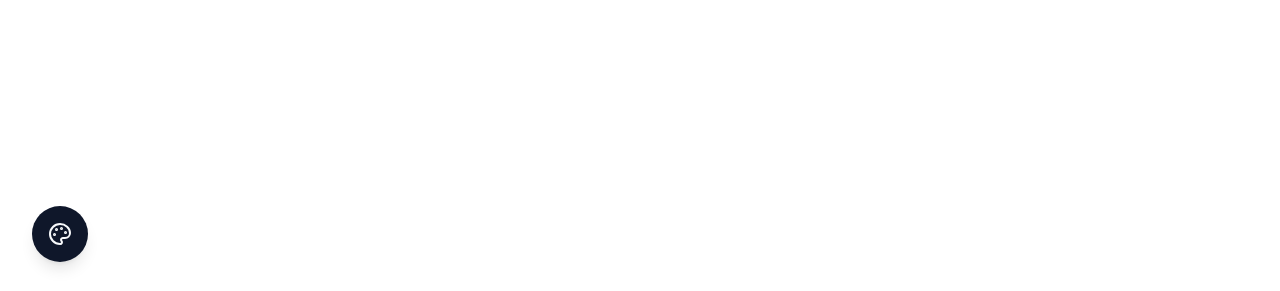
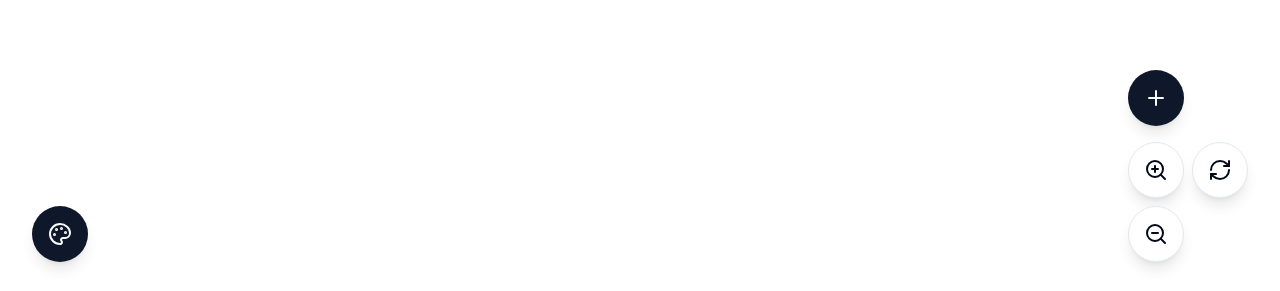
Before and after one commit to shnypav/mood_board, a React (Vite) app: page / in a window 1280 px wide. Shown: the part 506-797 px from the top of the page. Built offline with nearby package versions, Linux system fonts and the light colour scheme.

Commit message:
Move zoom indicator to center bottom and reduce font size

```diff
--- a/src/App.tsx
+++ b/src/App.tsx
@@ -1,5 +1,6 @@
 import { ThemeProvider } from './contexts/ThemeContext';
 import { ImageProvider } from './contexts/ImageContext';
+import { ZoomProvider } from './contexts/ZoomContext';
 import { AppErrorBoundary } from './AppErrorBoundary';
 import { HeaderLayout } from './layouts/HeaderLayout';
 import { MoodBoard } from './components/MoodBoardComponent';
@@ -9,9 +10,11 @@ const App = () => {
         <AppErrorBoundary>
             <ThemeProvider>
                 <ImageProvider>
-                    <HeaderLayout>
-                        <MoodBoard />
-                    </HeaderLayout>
+                    <ZoomProvider>
+                        <HeaderLayout>
+                            <MoodBoard />
+                        </HeaderLayout>
+                    </ZoomProvider>
                 </ImageProvider>
             </ThemeProvider>
         </AppErrorBoundary>
--- a/src/components/MoodBoard/MoodBoard.tsx
+++ b/src/components/MoodBoard/MoodBoard.tsx
@@ -2,8 +2,9 @@ import React, { useState, useRef, useEffect } from 'react';
 import { motion, AnimatePresence } from 'framer-motion';
 import { useTheme } from '../../contexts/ThemeContext';
 import { useImages } from '../../contexts/ImageContext';
+import { useZoom } from '../../contexts/ZoomContext';
 import { Button } from '@/shadcn/components/ui/button';
-import { Plus, RefreshCw } from 'lucide-react';
+import { Plus, RefreshCw, ZoomIn, ZoomOut } from 'lucide-react';
 import { useToast } from "@/shadcn/components/ui/use-toast";
 import { Popover, PopoverContent, PopoverTrigger } from '@/shadcn/components/ui/popover';
 import { AddImageModal } from '../AddImageModalComponent';
@@ -18,8 +19,11 @@ export const MoodBoard: React.FC = () => {
     const [isModalOpen, setIsModalOpen] = useState(false);
     const { backgroundColor, setBackgroundColor } = useTheme();
     const { images, removeImage, updateImagePosition, bringToFront, clearAllImages, isLoading } = useImages();
+    const { zoomLevel, zoomIn, zoomOut } = useZoom();
     const { toast } = useToast();
     const [isClearConfirmOpen, setIsClearConfirmOpen] = useState(false);
+    const [showZoomIndicator, setShowZoomIndicator] = useState(false);
+    const zoomTimerRef = useRef<NodeJS.Timeout | null>(null);
 
     const predefinedColors = ['#FFCDD2', '#C8E6C9', '#BBDEFB', '#FFF9C4', '#D1C4E9'];
 
@@ -50,6 +54,33 @@ export const MoodBoard: React.FC = () => {
         setIsClearConfirmOpen(false);
     };
 
+    // Show zoom indicator when zoom changes
+    const handleZoomChange = (zoomFn: () => void) => {
+        return () => {
+            zoomFn();
+            setShowZoomIndicator(true);
+
+            // Clear any existing timer
+            if (zoomTimerRef.current) {
+                clearTimeout(zoomTimerRef.current);
+            }
+
+            // Set a new timer to hide the indicator after 2 seconds
+            zoomTimerRef.current = setTimeout(() => {
+                setShowZoomIndicator(false);
+            }, 2000);
+        };
+    };
+
+    // Clean up timer on unmount
+    useEffect(() => {
+        return () => {
+            if (zoomTimerRef.current) {
+                clearTimeout(zoomTimerRef.current);
+            }
+        };
+    }, []);
+
     // Add keyboard shortcut handler for Ctrl+N (Command+N on Mac)
     useEffect(() => {
         const handleKeyDown = (event: KeyboardEvent) => {
@@ -68,6 +99,44 @@ export const MoodBoard: React.FC = () => {
         };
     }, []);
 
+    // Add mouse wheel zoom handler
+    useEffect(() => {
+        const handleWheel = (event: WheelEvent) => {
+            // Only zoom if Cmd (Mac) or Ctrl (Windows) key is pressed
+            if (event.metaKey || event.ctrlKey) {
+                event.preventDefault();
+                if (event.deltaY < 0) {
+                    zoomIn();
+                    setShowZoomIndicator(true);
+                } else {
+                    zoomOut();
+                    setShowZoomIndicator(true);
+                }
+
+                // Clear any existing timer
+                if (zoomTimerRef.current) {
+                    clearTimeout(zoomTimerRef.current);
+                }
+
+                // Set a new timer to hide the indicator after 2 seconds
+                zoomTimerRef.current = setTimeout(() => {
+                    setShowZoomIndicator(false);
+                }, 2000);
+            }
+        };
+
+        const boardElement = boardRef.current;
+        if (boardElement) {
+            boardElement.addEventListener('wheel', handleWheel, { passive: false });
+        }
+
+        return () => {
+            if (boardElement) {
+                boardElement.removeEventListener('wheel', handleWheel);
+            }
+        };
+    }, [zoomIn, zoomOut]);
+
     const handlePositionChange = (id: string, position: { x: number, y: number }) => {
         updateImagePosition(id, position);
     };
@@ -78,7 +147,7 @@ export const MoodBoard: React.FC = () => {
 
     return (
         <div
-            className="relative min-h-[600px] p-4"
+            className="relative min-h-[600px] p-4 overflow-hidden"
             style={{ height: '100vh' }}
             ref={boardRef}
         >
@@ -86,11 +155,17 @@ export const MoodBoard: React.FC = () => {
                 {images.length === 0 ? (
                     <EmptyState onAddClick={handleOpenModal} />
                 ) : (
+                    <div className="relative w-full h-full">
                         <motion.div
                             initial={{ opacity: 0 }}
                             animate={{ opacity: 1 }}
                             exit={{ opacity: 0 }}
                             className="relative w-full h-full"
+                            style={{
+                                transform: `scale(${zoomLevel})`,
+                                transformOrigin: 'center center',
+                                transition: 'transform 0.2s ease-out'
+                            }}
                         >
                             <AnimatePresence>
                                 {images.map((image) => (
@@ -106,6 +181,12 @@ export const MoodBoard: React.FC = () => {
                                     />
                                 ))}
                             </AnimatePresence>
+                        </motion.div>
+                    </div>
+                )}
+            </AnimatePresence>
+
+            {/* UI Controls - Outside of the zoom container */}
             <div className="fixed bottom-8 right-8 flex flex-col space-y-4">
                 <Button
                     className="rounded-full h-14 w-14 shadow-lg"
@@ -115,6 +196,28 @@ export const MoodBoard: React.FC = () => {
                 >
                     <Plus className="h-6 w-6" />
                 </Button>
+
+                <div className="flex space-x-2">
+                    <div className="flex flex-col space-y-2">
+                        <Button
+                            className="rounded-full h-14 w-14 shadow-lg"
+                            variant="outline"
+                            size="icon"
+                            onClick={handleZoomChange(zoomIn)}
+                            title="Zoom In (Cmd/Ctrl + Mouse Wheel Up)"
+                        >
+                            <ZoomIn className="h-6 w-6" />
+                        </Button>
+                        <Button
+                            className="rounded-full h-14 w-14 shadow-lg"
+                            variant="outline"
+                            size="icon"
+                            onClick={handleZoomChange(zoomOut)}
+                            title="Zoom Out (Cmd/Ctrl + Mouse Wheel Down)"
+                        >
+                            <ZoomOut className="h-6 w-6" />
+                        </Button>
+                    </div>
 
                     <Popover open={isClearConfirmOpen} onOpenChange={setIsClearConfirmOpen}>
                         <PopoverTrigger asChild>
@@ -151,9 +254,8 @@ export const MoodBoard: React.FC = () => {
                         </PopoverContent>
                     </Popover>
                 </div>
-                    </motion.div>
-                )}
-            </AnimatePresence>
+            </div>
+
             <AddImageModal isOpen={isModalOpen} onClose={handleCloseModal} />
             <ColorPicker
                 backgroundColor={backgroundColor}
@@ -161,6 +263,21 @@ export const MoodBoard: React.FC = () => {
                 predefinedColors={predefinedColors}
                 onPredefinedColorClick={handlePredefinedColorClick}
             />
+
+            {/* Zoom indicator with animation */}
+            <AnimatePresence>
+                {showZoomIndicator && (
+                    <motion.div
+                        initial={{ opacity: 0, y: 10 }}
+                        animate={{ opacity: 1, y: 0 }}
+                        exit={{ opacity: 0, y: 10 }}
+                        transition={{ duration: 0.2 }}
+                        className="fixed bottom-4 left-1/2 transform -translate-x-1/2 bg-white bg-opacity-70 px-3 py-1 rounded-md shadow-sm text-xs"
+                    >
+                        Zoom: {Math.round(zoomLevel * 100)}%
+                    </motion.div>
+                )}
+            </AnimatePresence>
         </div>
     );
 };
--- /dev/null
+++ b/src/contexts/ZoomContext.tsx
@@ -0,0 +1,70 @@
+import React, { createContext, useContext, useState, useEffect } from 'react';
+
+interface ZoomContextType {
+    zoomLevel: number;
+    setZoomLevel: (level: number) => void;
+    zoomIn: () => void;
+    zoomOut: () => void;
+}
+
+const ZoomContext = createContext<ZoomContextType | undefined>(undefined);
+
+const ZOOM_LEVEL_KEY = 'moodboard-zoom-level';
+const MIN_ZOOM = 0.5;
+const MAX_ZOOM = 3;
+const ZOOM_STEP = 0.1;
+
+export const ZoomProvider: React.FC<{ children: React.ReactNode }> = ({ children }) => {
+    const [zoomLevel, setZoomLevel] = useState(() => {
+        try {
+            // Try to get the zoom level from localStorage during initial load
+            const savedZoom = localStorage.getItem(ZOOM_LEVEL_KEY);
+            return savedZoom && savedZoom !== 'undefined' ? parseFloat(savedZoom) : 1;
+        } catch (error) {
+            console.error('Error reading from localStorage:', error);
+            return 1;
+        }
+    });
+
+    useEffect(() => {
+        try {
+            // Sync with localStorage whenever zoomLevel changes
+            localStorage.setItem(ZOOM_LEVEL_KEY, zoomLevel.toString());
+        } catch (error) {
+            console.error('Error writing to localStorage:', error);
+        }
+    }, [zoomLevel]);
+
+    const handleSetZoomLevel = (level: number) => {
+        // Ensure zoom level stays within bounds
+        const newZoom = Math.max(MIN_ZOOM, Math.min(MAX_ZOOM, level));
+        setZoomLevel(newZoom);
+    };
+
+    const zoomIn = () => {
+        handleSetZoomLevel(zoomLevel + ZOOM_STEP);
+    };
+
+    const zoomOut = () => {
+        handleSetZoomLevel(zoomLevel - ZOOM_STEP);
+    };
+
+    return (
+        <ZoomContext.Provider value={{
+            zoomLevel,
+            setZoomLevel: handleSetZoomLevel,
+            zoomIn,
+            zoomOut
+        }}>
+            {children}
+        </ZoomContext.Provider>
+    );
+};
+
+export const useZoom = () => {
+    const context = useContext(ZoomContext);
+    if (context === undefined) {
+        throw new Error('useZoom must be used within a ZoomProvider');
+    }
+    return context;
+};
```
Lines whose indentation alone changed are shown as unchanged.
